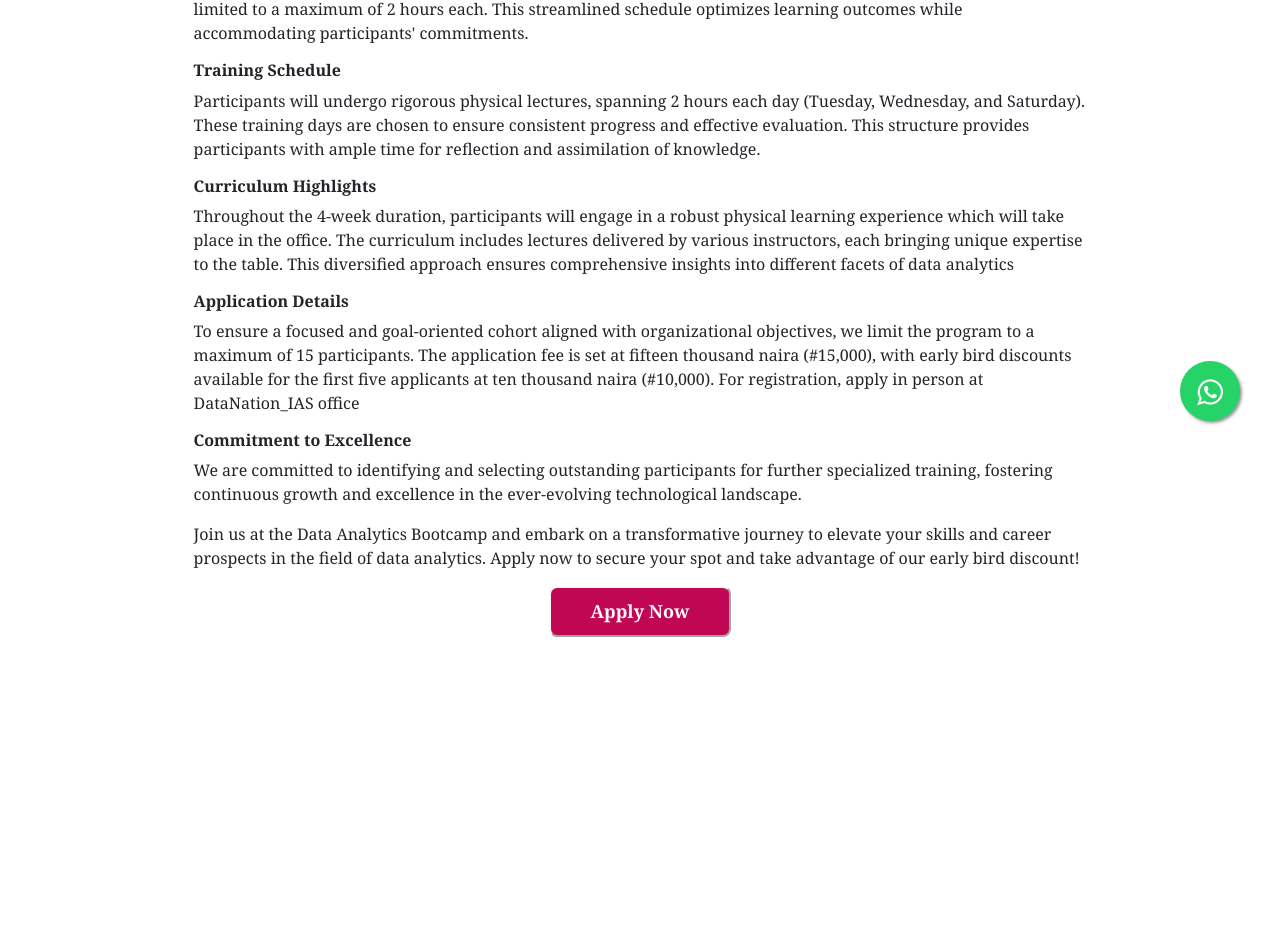
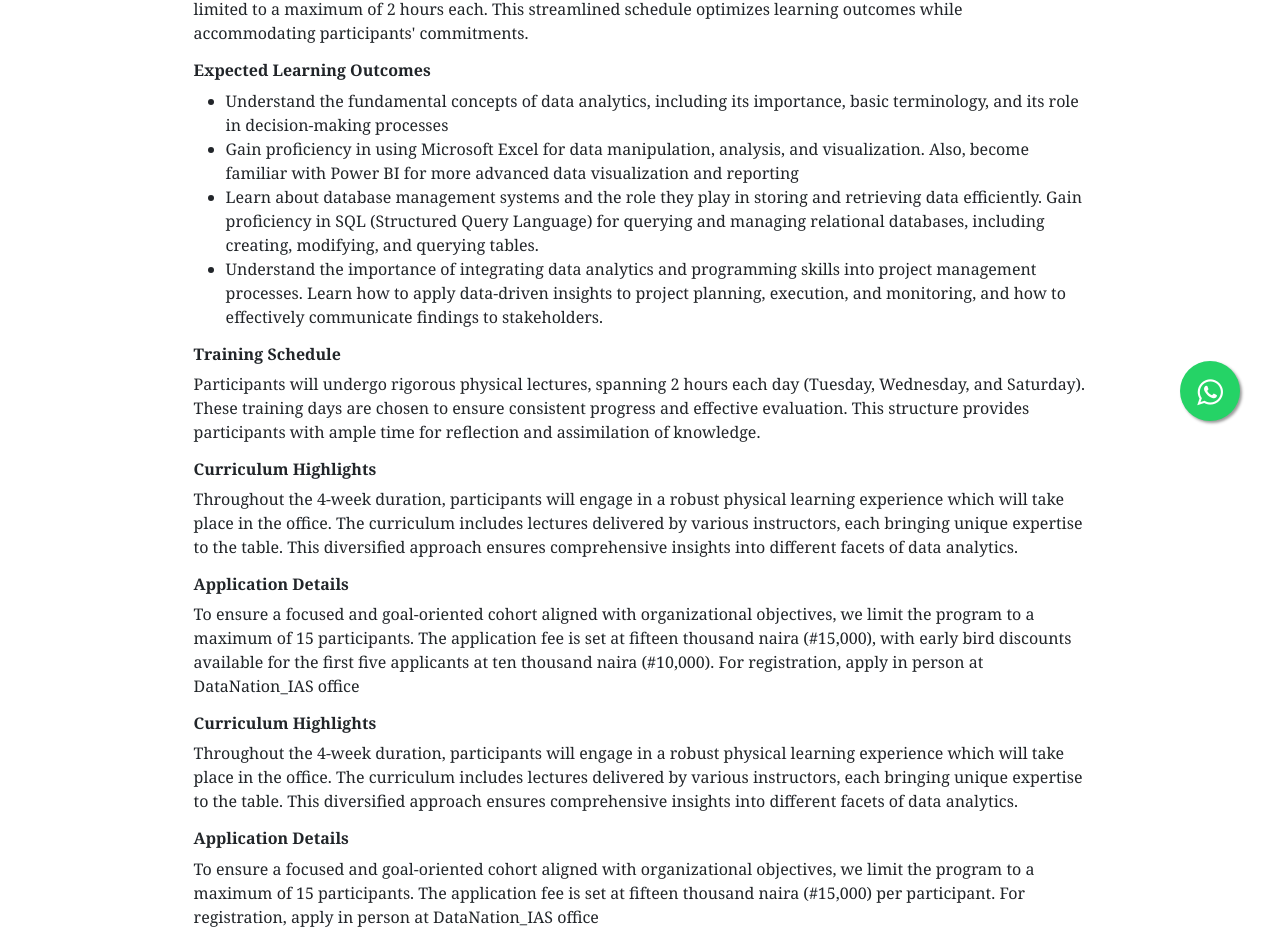
Before and after one commit to victoryohanna/datanationais, a React (Create React App) app: page /bootcamp in a window 1280 px wide. Shown: the part 339-1284 px from the top of the page. Before the commit the page ends 996 px from the top, so only its background shows below. Built offline with nearby package versions, Linux system fonts and the light colour scheme.

Commit message:
modified bootcamp component

```diff
--- a/src/components/bootcamp.jsx
+++ b/src/components/bootcamp.jsx
@@ -23,6 +23,34 @@ function BootcampOverview() {
             2 hours each. This streamlined schedule optimizes learning outcomes
             while accommodating participants' commitments.
           </p>
+          <h6>Expected Learning Outcomes</h6>
+          <ul>
+            <li>
+              Understand the fundamental concepts of data analytics, including
+              its importance, basic terminology, and its role in decision-making
+              processes
+            </li>
+            <li>
+              Gain proficiency in using Microsoft Excel for data manipulation,
+              analysis, and visualization. Also, become familiar with Power BI
+              for more advanced data visualization and reporting
+            </li>
+            <li>
+              Learn about database management systems and the role they play in
+              storing and retrieving data efficiently. Gain proficiency in SQL
+              (Structured Query Language) for querying and managing relational
+              databases, including creating, modifying, and querying tables.
+            </li>
+            <li>
+              Understand the importance of integrating data analytics and
+              programming skills into project management processes. Learn how to
+              apply data-driven insights to project planning, execution, and
+              monitoring, and how to effectively communicate findings to
+              stakeholders.
+            </li>
+          </ul>
+
+          <p></p>
           <h6>Training Schedule</h6>
           <p>
             Participants will undergo rigorous physical lectures, spanning 2
@@ -38,7 +66,7 @@ function BootcampOverview() {
             The curriculum includes lectures delivered by various instructors,
             each bringing unique expertise to the table. This diversified
             approach ensures comprehensive insights into different facets of
-            data analytics
+            data analytics.
           </p>
           <h6>Application Details</h6>
           <p>
@@ -49,6 +77,23 @@ function BootcampOverview() {
             applicants at ten thousand naira (#10,000). For registration, apply
             in person at DataNation_IAS office
           </p>
+          <h6>Curriculum Highlights</h6>
+          <p>
+            Throughout the 4-week duration, participants will engage in a robust
+            physical learning experience which will take place in the office.
+            The curriculum includes lectures delivered by various instructors,
+            each bringing unique expertise to the table. This diversified
+            approach ensures comprehensive insights into different facets of
+            data analytics.
+          </p>
+          <h6>Application Details</h6>
+          <p>
+            To ensure a focused and goal-oriented cohort aligned with
+            organizational objectives, we limit the program to a maximum of 15
+            participants. The application fee is set at fifteen thousand naira
+            (#15,000) per participant. For registration, apply in person at
+            DataNation_IAS office
+          </p>
           <h6>Commitment to Excellence</h6>
           <p>
             We are committed to identifying and selecting outstanding
@@ -58,8 +103,7 @@ function BootcampOverview() {
           <p>
             Join us at the Data Analytics Bootcamp and embark on a
             transformative journey to elevate your skills and career prospects
-            in the field of data analytics. Apply now to secure your spot and
-            take advantage of our early bird discount!
+            in the field of data analytics. Apply now to secure your spot!
           </p>
           <div className="register">
             <button
--- a/src/components/nav.jsx
+++ b/src/components/nav.jsx
@@ -11,7 +11,7 @@ const NavLinks = () => {
         <nav className="navbar navbar-expand-lg navbar-body">
           <div className="container-fluid">
             <div className="navbar-brand">
-              <img src={brand} alt="brand" style={{ width: "250px" }} />
+              <img src={brand} alt="brand"  />
             </div>
             <button
               className="navbar-toggler"
--- a/src/pages/bootcamp.jsx
+++ b/src/pages/bootcamp.jsx
@@ -1,6 +1,7 @@
 
 import NavLinks from "../components/nav";
 import BootcampOverview from "../components/bootcamp";
+import Footer from "../components/footer";
 import "../sass/pages/bootcamp.scss"
 
 function Bootcamp() {
@@ -8,6 +9,7 @@ function Bootcamp() {
     <>
     <NavLinks/>
     <BootcampOverview/>
+    <Footer/>
     </>
 
   );
```
